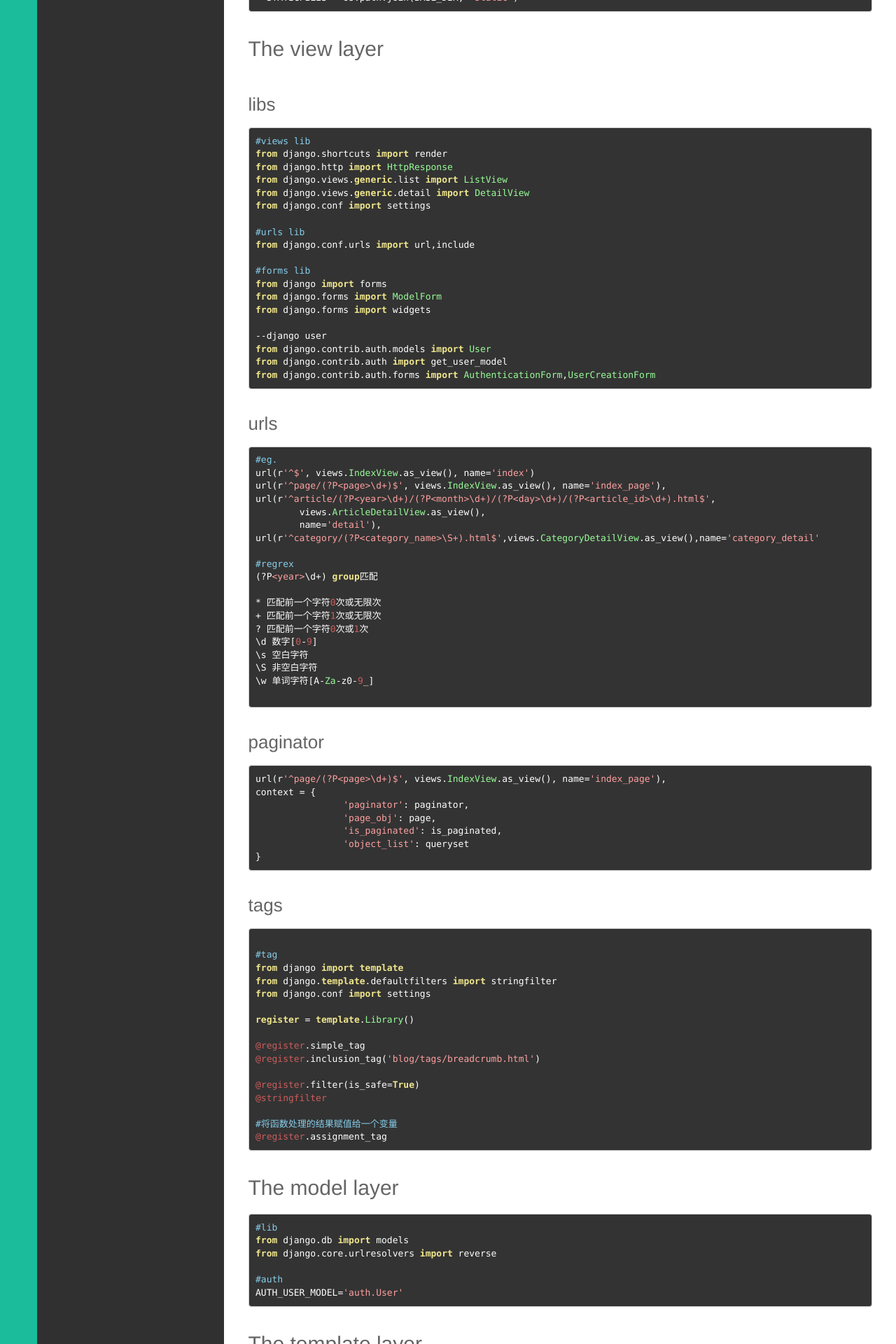
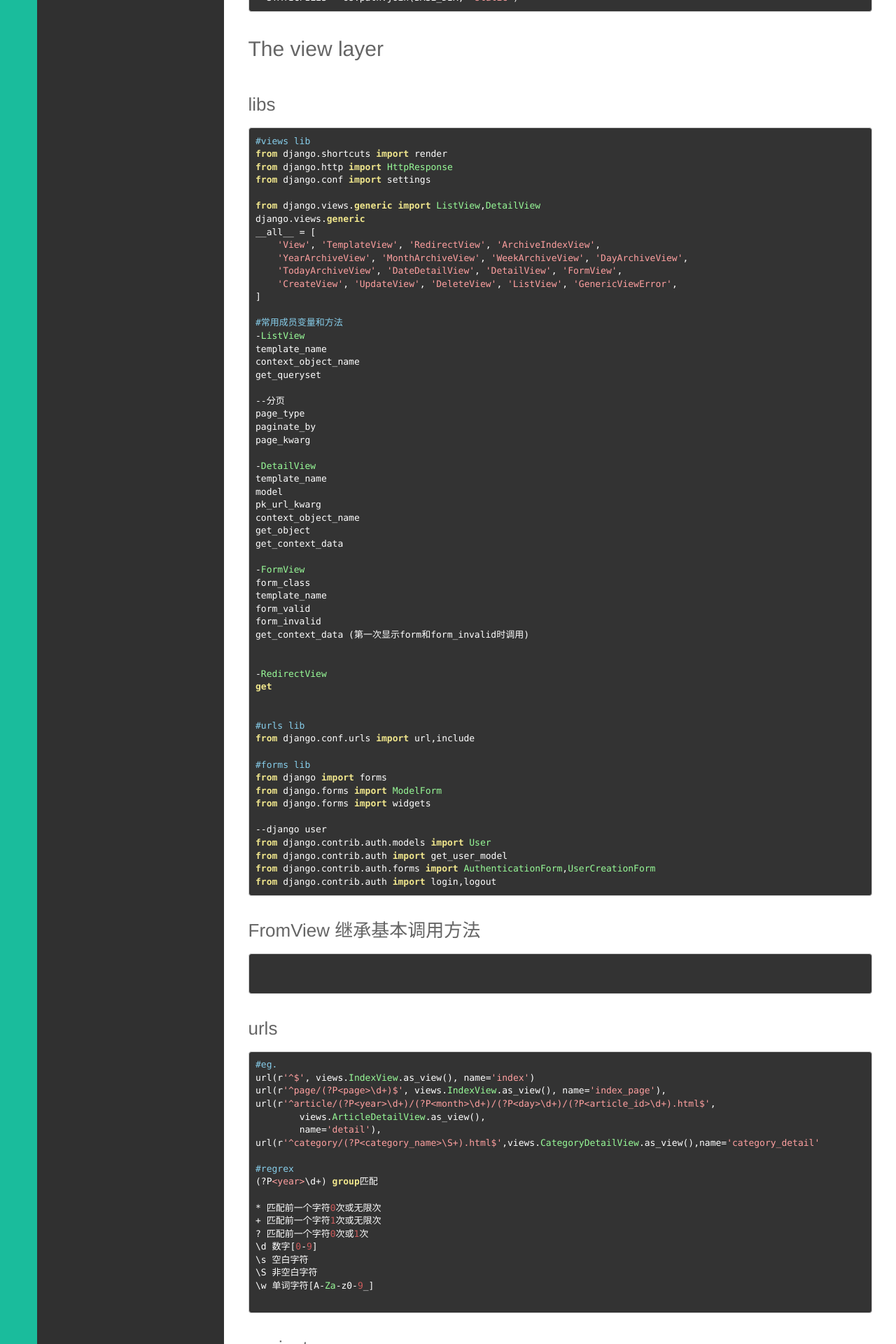
Before and after one commit to kyoyo/kyoyo.github.io, a Jekyll site: the page built from _posts/技術/2017-09-20-Django.md, in a window 1280 px wide. Shown: the part 1574-3494 px from the top of the page at 70% size. Built offline with Jekyll 4.4.1, drawn with Linux system fonts in a browser that asks for light colours; Markdown is read by kramdown in place of the engine named in the settings; some of the changed text lies outside the part shown.

Commit message:
Update 2017-09-20-Django.md

````diff
--- a/_posts/技術/2017-09-20-Django.md
+++ b/_posts/技術/2017-09-20-Django.md
@@ -94,9 +94,47 @@ DATABASES = {
 #views lib
 from django.shortcuts import render
 from django.http import HttpResponse
-from django.views.generic.list import ListView
-from django.views.generic.detail import DetailView
 from django.conf import settings
+
+from django.views.generic import ListView,DetailView
+django.views.generic
+__all__ = [
+    'View', 'TemplateView', 'RedirectView', 'ArchiveIndexView',
+    'YearArchiveView', 'MonthArchiveView', 'WeekArchiveView', 'DayArchiveView',
+    'TodayArchiveView', 'DateDetailView', 'DetailView', 'FormView',
+    'CreateView', 'UpdateView', 'DeleteView', 'ListView', 'GenericViewError',
+]
+
+#常用成员变量和方法
+-ListView
+template_name
+context_object_name
+get_queryset
+
+--分页
+page_type
+paginate_by
+page_kwarg
+
+-DetailView
+template_name
+model
+pk_url_kwarg
+context_object_name
+get_object
+get_context_data
+
+-FormView
+form_class
+template_name
+form_valid
+form_invalid
+get_context_data (第一次显示form和form_invalid时调用)
+
+
+-RedirectView
+get
+
 
 #urls lib
 from django.conf.urls import url,include
@@ -110,6 +148,13 @@ from django.forms import widgets
 from django.contrib.auth.models import User
 from django.contrib.auth import get_user_model
 from django.contrib.auth.forms import AuthenticationForm,UserCreationForm
+from django.contrib.auth import login,logout
+```
+
+### FromView 继承基本调用方法
+```
+
+
 
 ```
 ### urls
````
